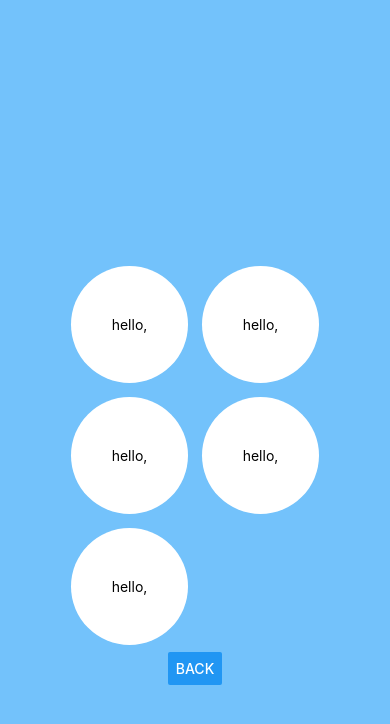
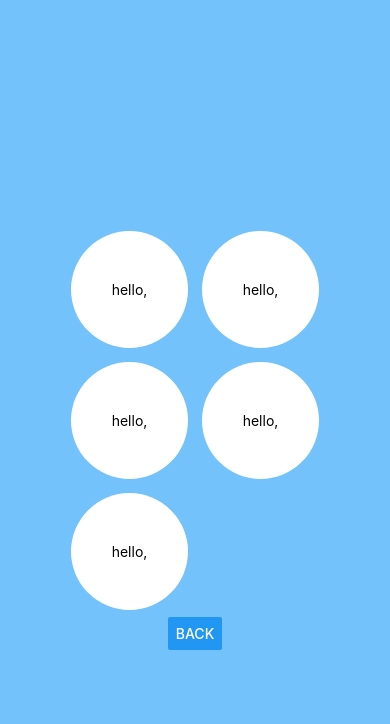
Before and after one commit to mahiro72/SPAJAM2022, a React Native app in the folder front/: screen / in a window 390 px wide. Both pictures are taken after a click on the button "今すぐはじめる". Shown: the top 724 px of the page. Built offline with nearby package versions, Linux system fonts and the light colour scheme.

Commit message:
update merege

```diff
--- a/front/src/pages/Select/Select.js
+++ b/front/src/pages/Select/Select.js
@@ -8,7 +8,7 @@ import scrollStyles from '../../../styles/common/Scroll.style';
 
 const Select = () => {
   return (
-    <View style={{marginTop:100}}>
+    <View style={{marginTop:30}}>
         <FlatList
           data={drinkData}
           numColumns={2}
```
